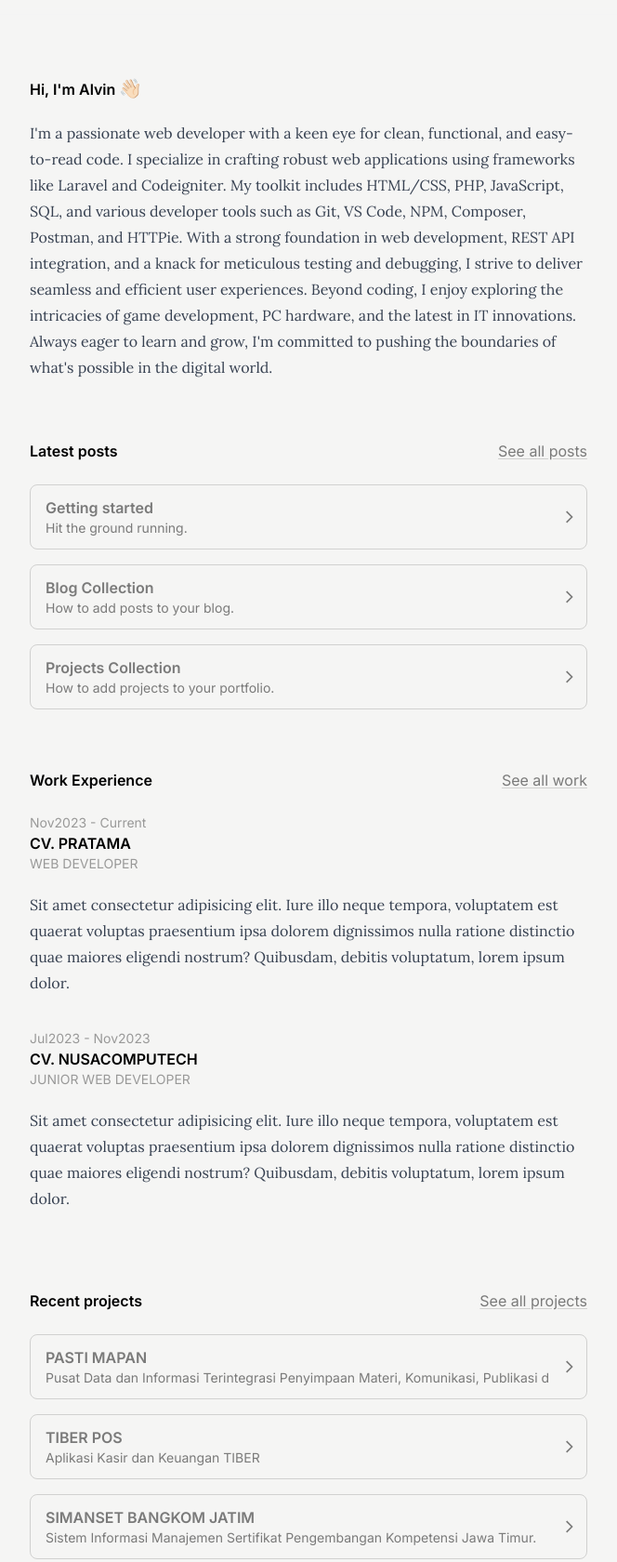
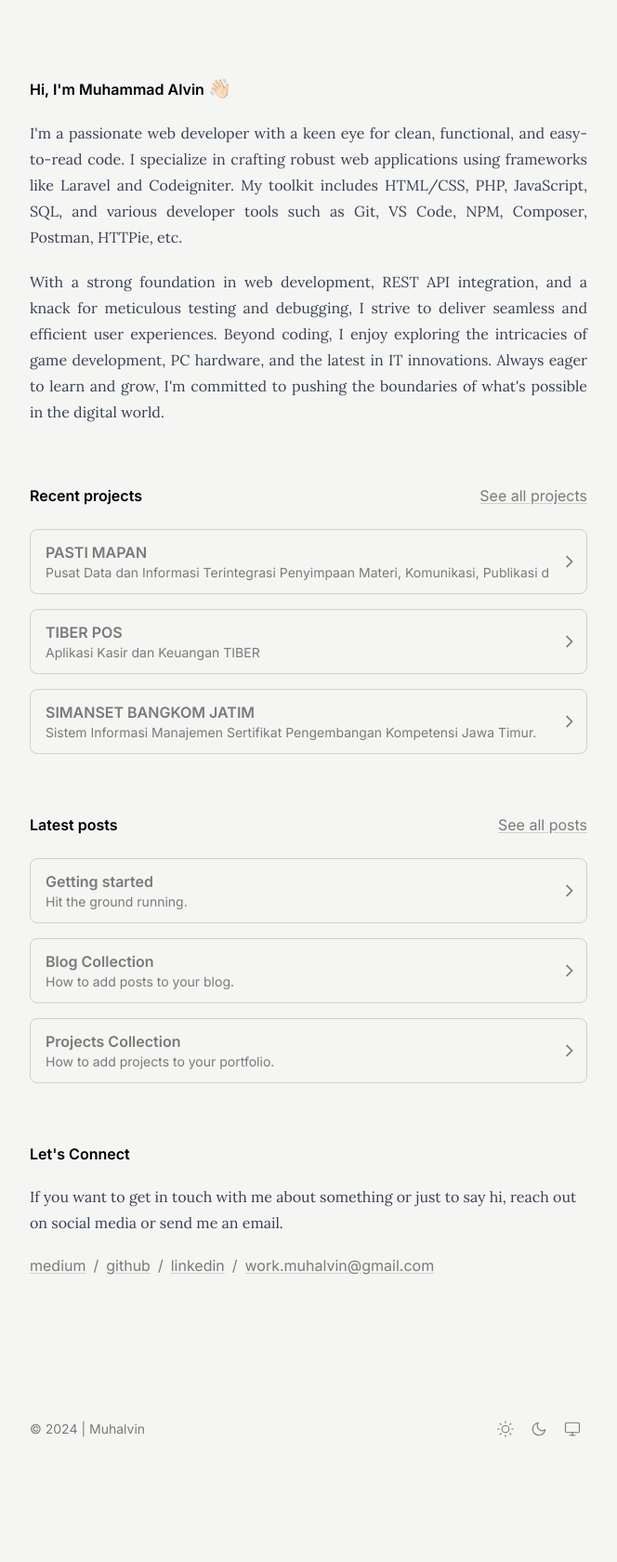
Before and after one commit to muhalvin/muhalvin.github.io, an Astro site: page / in a window 1280 px wide. Shown: the part 47-1727 px from the top of the page at 93% size, without its empty margins (308-972 px from the left). After the commit the page ends 1620 px from the top, so only its background shows below. Built offline with nearby package versions, Linux system fonts and the light colour scheme; Astro itself is replaced by a stand-in of ours; a web font is replaced by a local one.

Commit message:
Fix site

```diff
--- a/src/consts.ts
+++ b/src/consts.ts
@@ -30,6 +30,10 @@ export const PROJECTS: Metadata = {
 
 export const SOCIALS: Socials = [
   {
+    NAME: "medium",
+    HREF: "https://muhalvin.medium.com/"
+  },
+  {
     NAME: "github",
     HREF: "https://github.com/muhalvin"
   },
--- a/src/content/work/nusacomtech.md
+++ b/src/content/work/nusacomtech.md
@@ -5,4 +5,4 @@ dateStart: "07/03/2023"
 dateEnd: "11/30/2023"
 ---
 
-Sit amet consectetur adipisicing elit. Iure illo neque tempora, voluptatem est quaerat voluptas praesentium ipsa dolorem dignissimos nulla ratione distinctio quae maiores eligendi nostrum? Quibusdam, debitis voluptatum, lorem ipsum dolor.
+As a Junior Web Developer at CV. NUSACOMPUTECH, I contributed to the development and maintenance of web applications, focusing on creating responsive interfaces with HTML, CSS, and JavaScript. I assisted in developing server-side logic using PHP, collaborated with senior developers on projects, and supported database management with SQL. My responsibilities also included debugging code, testing applications, and integrating APIs to ensure smooth functionality. I gained valuable experience in version control with Git and participated in team meetings to understand project requirements and provide technical support. My time at NUSACOMPUTECH honed my skills in web development and laid a strong foundation for my professional growth.
--- a/src/content/work/pratama.md
+++ b/src/content/work/pratama.md
@@ -1,8 +1,8 @@
 ---
 company: "CV. PRATAMA"
 role: "WEB DEVELOPER"
-dateStart: "11/01/2023"
-dateEnd: "Current"
+dateStart: "12/01/2023"
+dateEnd: "07/28/2024"
 ---
 
-Sit amet consectetur adipisicing elit. Iure illo neque tempora, voluptatem est quaerat voluptas praesentium ipsa dolorem dignissimos nulla ratione distinctio quae maiores eligendi nostrum? Quibusdam, debitis voluptatum, lorem ipsum dolor.
+As a Web Developer at CV. PRATAMA since November 2023, I have designed and maintained dynamic web applications, crafting user-friendly interfaces using HTML, CSS, and JavaScript, and implementing server-side logic with PHP, Laravel, and CodeIgniter. I manage relational databases with SQL, develop and integrate RESTful APIs, and write clean, efficient code. Utilizing Git for version control, I conduct thorough testing and debugging, collaborate with cross-functional teams, and stay updated on the latest web development trends. My problem-solving skills, attention to detail, and commitment to delivering high-quality results have significantly contributed to the company's success and growth.
--- a/src/pages/index.astro
+++ b/src/pages/index.astro
@@ -33,18 +33,42 @@ const work = await Promise.all(
 <PageLayout title={HOME.TITLE} description={HOME.DESCRIPTION}>
   <Container>
     <h4 class="animate font-semibold text-black dark:text-white">
-      Hi, I'm Alvin <span class="text-xl">👋🏻</span>
+      Hi, I'm Muhammad Alvin <span class="text-xl">👋🏻</span>
     </h4>
     <div class="space-y-16">
       <section>
         <article class="space-y-4">
-          <p class="animate">
-            I'm a passionate web developer with a keen eye for clean, functional, and easy-to-read code. I specialize in crafting robust web applications using frameworks like Laravel and Codeigniter. My toolkit includes HTML/CSS, PHP, JavaScript, SQL, and various developer tools such as Git, VS Code, NPM, Composer, Postman, and HTTPie.
+          <p class="animate text-justify">
+            I'm a passionate web developer with a keen eye for clean, functional, and easy-to-read code. I specialize in crafting robust web applications using frameworks like Laravel and Codeigniter. My toolkit includes HTML/CSS, PHP, JavaScript, SQL, and various developer tools such as Git, VS Code, NPM, Composer, Postman, HTTPie, etc.
+          </p>
 
+          <p class="animate text-justify">
             With a strong foundation in web development, REST API integration, and a knack for meticulous testing and debugging, I strive to deliver seamless and efficient user experiences. Beyond coding, I enjoy exploring the intricacies of game development, PC hardware, and the latest in IT innovations. Always eager to learn and grow, I'm committed to pushing the boundaries of what's possible in the digital world.
           </p>
         </article>
       </section>
+
+
+
+      <section class="animate space-y-6">
+        <div class="flex flex-wrap gap-y-2 items-center justify-between">
+          <h5 class="font-semibold text-black dark:text-white">
+            Recent projects
+          </h5>
+          <Link href="/projects">
+            See all projects
+          </Link>
+        </div>
+        <ul class="flex flex-col gap-4">
+          {projects.map(project => (
+            <li>
+              <ArrowCard entry={project} />
+            </li>
+          ))}
+        </ul>
+      </section>
+
+
 
       <section class="animate space-y-6">
         <div class="flex flex-wrap gap-y-2 items-center justify-between">
@@ -64,7 +88,9 @@ const work = await Promise.all(
         </ul>
       </section>
 
-      <section class="animate space-y-6">
+
+
+      <!-- <section class="animate space-y-6">
         <div class="flex flex-wrap gap-y-2 items-center justify-between">
           <h5 class="font-semibold text-black dark:text-white">
             Work Experience
@@ -91,25 +117,9 @@ const work = await Promise.all(
             </li>
           ))}
         </ul>
-      </section>
+      </section> -->
 
-      <section class="animate space-y-6">
-        <div class="flex flex-wrap gap-y-2 items-center justify-between">
-          <h5 class="font-semibold text-black dark:text-white">
-            Recent projects
-          </h5>
-          <Link href="/projects">
-            See all projects
-          </Link>
-        </div>
-        <ul class="flex flex-col gap-4">
-          {projects.map(project => (
-            <li>
-              <ArrowCard entry={project} />
-            </li>
-          ))}
-        </ul>
-      </section>
+
 
       <section class="animate space-y-4">
         <h5 class="font-semibold text-black dark:text-white">
```
